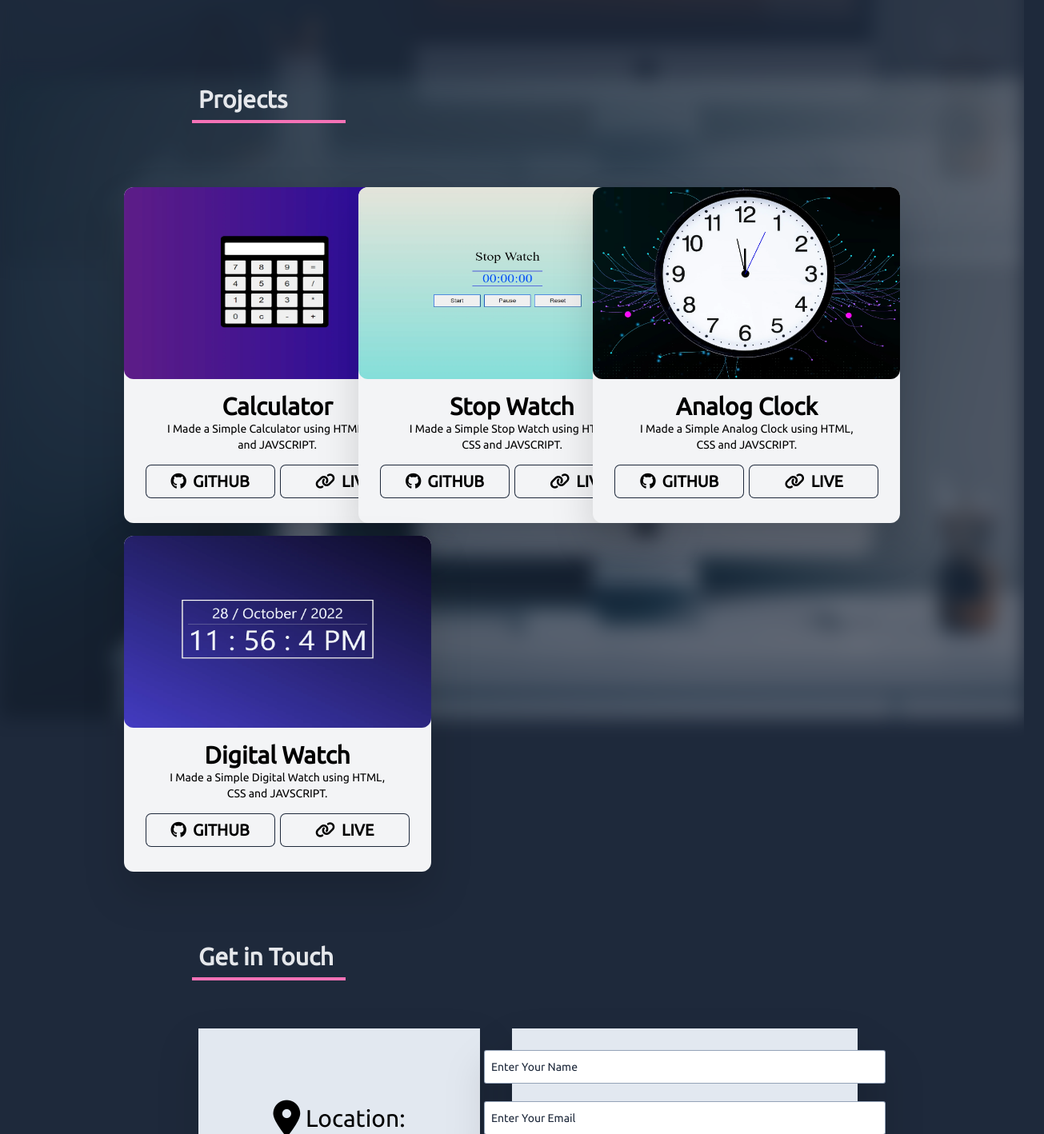
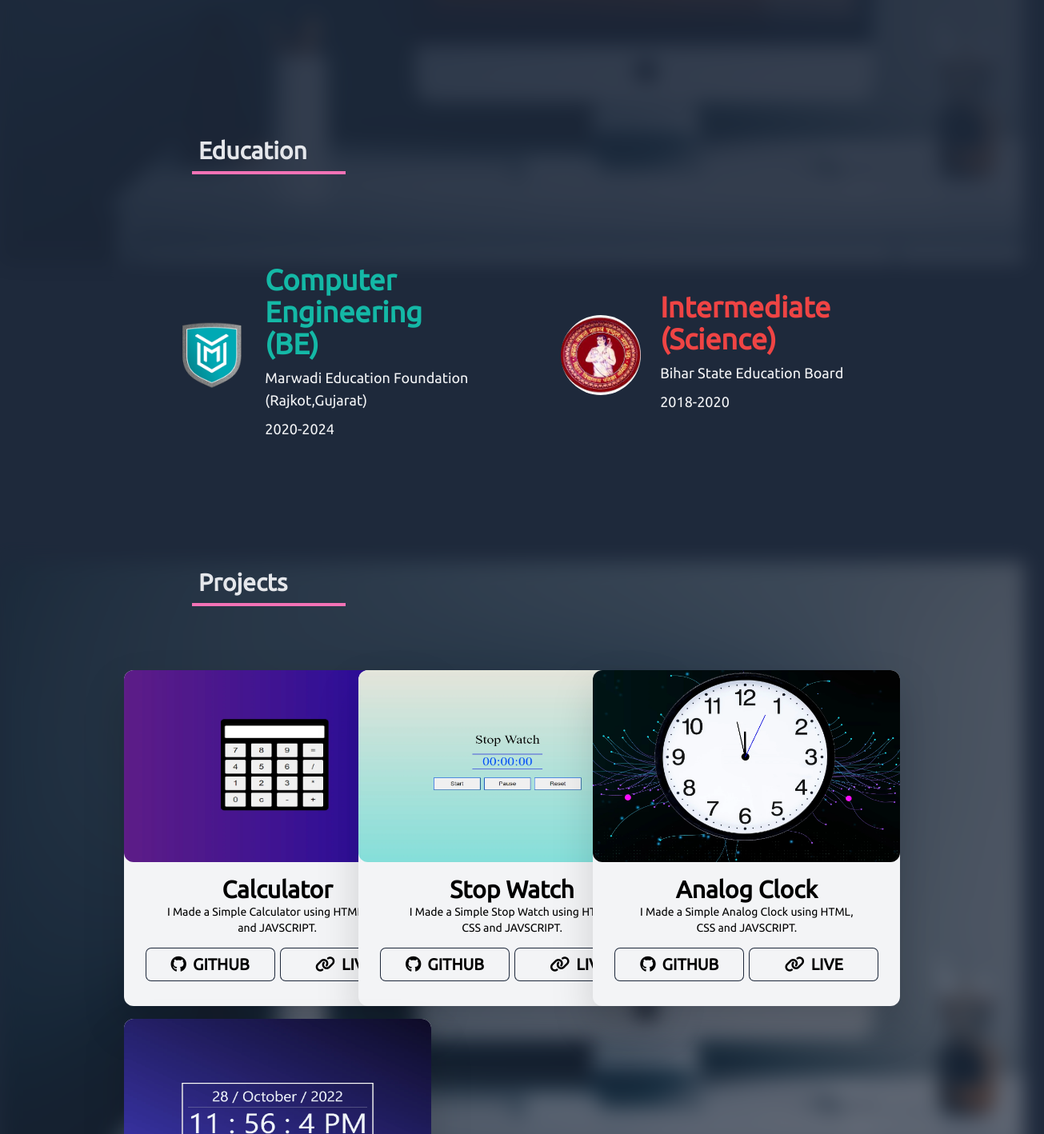
Before and after one commit to pankajktech/Portfolio, a website built with Vite: page index.html in a window 1280 px wide. Shown: the part 1382-2800 px from the top of the page at 80% size, 1305 px wide, since content can reach past the window. Built offline with nearby package versions, Linux system fonts and the light colour scheme.

Commit message:
Added Education Section

```diff
--- a/index.html
+++ b/index.html
@@ -24,12 +24,15 @@
         </div>
 
         <ul
-            class="duration-300 ease-in-out flex flex-col md:flex-row items-center xl:mr-8 xl:text-lg absolute md:static md:h-auto w-full md:w-auto left-0 top-[-100%] bg-slate-900 lg:bg-transparent">
+            class="duration-300 ease-in-out flex flex-col md:flex-row items-center xl:mr-8 xl:text-lg absolute md:static md:h-auto w-full md:w-auto left-0 top-[-100%] bg-slate-900 lg:bg-transparent uppercase">
             <li class="m-4 lg:mx-8 my-4 md:my-0 hover:text-blue-300">
                 <a href="#">Home</a>
             </li>
             <li class="m-4 lg:mx-8 my-4 md:my-0 hover:text-blue-300">
                 <a href="#skills">Skills</a>
+            </li>
+            <li class="m-4 lg:mx-8 my-4 md:my-0 hover:text-blue-300">
+                <a href="#education">Education</a>
             </li>
             <li class="m-4 lg:mx-8 my-4 md:my-0 hover:text-blue-300">
                 <a href="#projects">Projects</a>
@@ -47,17 +50,18 @@
 
     <!-- About Section -->
 
-    <div class="before:bg-[url(src/img/home.jpeg)] before:-z-10 before:absolute before:w-[100%] before:h-[100%]  before:bg-cover before:bg-center before:bg-no-repeat before:opacity-30 before:blur">
-        <div class=" flex justify-center items-center flex-col md:flex-row-reverse xl:min-h-screen md:mx-20 xl:mx-52 text-slate-100">
+    <div
+        class="before:bg-[url(src/img/home.jpeg)] before:-z-10 before:absolute before:w-[100%] before:h-[100%]  before:bg-cover before:bg-center before:bg-no-repeat before:opacity-30 before:blur">
+        <div
+            class=" flex justify-center items-center flex-col md:flex-row-reverse xl:min-h-screen md:mx-20 xl:mx-52 text-slate-100">
 
             <img src="./src/./img/pankaj.webp" alt="Pankaj Kumar" class="xl:h-[480px] h-52 my-1 ">
             <div class="flex flex-col justify-center items-center p-6 md:p-10 lg:p-0 ">
 
 
-                <h1 class="text-2xl xl:text-4xl font-bold font-[cursive]">Hi, It's Me</h1>
+                <h1 class="text-2xl xl:text-4xl font-bold font-[cursive] text-left">Hi, It's Me</h1>
 
-                <h1
-                    class="writer writer-text text-4xl xl:text-6xl font-extrabold my-1 lg:my-3 drop-shadow-lg font-[Playfair Display]">
+                <h1 class="text-pink-500 text-4xl xl:text-6xl font-extrabold my-1 lg:my-3">
                     PANKAJ KUMAR</h1>
 
                 <h2 class="text-xl lg:text-3xl font-bold mt-1 font-[cursive]">Web Developer, Programmer</h2>
@@ -89,9 +93,11 @@
 
     <!-- Skills -->
 
-    <div class="mt-10 before:bg-[url(src/img/home.jpeg)] before:-z-10 before:absolute before:w-[100%] before:h-[100%]  before:bg-cover before:bg-center before:bg-no-repeat before:opacity-10 before:blur-md">
-        <h1 class="text-xl xl:text-3xl font-bold text-center lg:text-left lg:ml-60 text-gray-200 p-2 border-b-4 border-b-pink-400 w-48 mx-auto"
-            id="skills">Tech
+    <div class="mt-10 before:bg-[url(src/img/home.jpeg)] before:-z-10 before:absolute before:w-[100%] before:h-[100%]  before:bg-cover before:bg-center before:bg-no-repeat before:opacity-10 before:blur-md"
+        id="skills">
+        <h1
+            class="text-xl xl:text-3xl font-bold text-center lg:text-left lg:ml-60 text-gray-200 p-2 border-b-4 border-b-pink-400 w-48 mx-auto">
+            Tech
             Stack</h1>
         <div class="grid lg:grid-cols-5 md:grid-cols-3 grid-cols-2  mt-20 mx-2 lg:mx-52">
             <div class=" flex justify-center items-center m-2 my-6 lg:my-10">
@@ -127,7 +133,7 @@
             <div class=" flex justify-center items-center m-2 my-6 lg:my-10">
 
                 <img src="https://cdn.jsdelivr.net/gh/devicons/devicon/icons/github/github-original.svg"
-                    class=" p-1 h-20 md:h-24 hover:shadow-2xl hover:shadow-gray-200" />
+                    class="p-1 h-20 md:h-24 hover:shadow-2xl hover:shadow-gray-200" />
             </div>
             <div class=" flex justify-center items-center m-2 my-6 lg:my-10">
 
@@ -156,12 +162,99 @@
         </div>
     </div>
 
+    <!-- Education Section -->
 
+    <div class="flex flex-col lg:flex-row">
+
+        <!-- <div class="text-slate-100 py-12">
+            <div class="max-w-screen-lg mx-auto px-4 sm:px-6 lg:px-8">
+                <h1 class="text-xl xl:text-3xl font-bold text-center lg:text-left lg:ml-60 text-gray-200 p-2 border-b-4 border-b-pink-400 w-48 mx-auto my-24"
+                    id="projects">Experience
+                </h1>
+                <div class="space-y-12 mx-2 lg:mx-52">
+                    <div class="flex items-center space-x-4">
+                        <div class="flex-shrink-0">
+                            <span
+                                class="inline-flex items-center justify-center h-12 w-12 rounded-full bg-blue-500 text-white font-bold text-xl">1</span>
+                        </div>
+                        <div>
+                            <h3 class="text-lg font-bold leading-tight ">Job Title 1</h3>
+                            <p class="">Company Name 1 | Location | Start Date - End Date</p>
+                            <ul class="list-disc list-inside">
+                                <li>Responsibility 1</li>
+                                <li>Responsibility 2</li>
+                                <li>Responsibility 3</li>
+                            </ul>
+                        </div>
+                    </div>
+                    <div class="flex items-center space-x-4">
+                        <div class="flex-shrink-0">
+                            <span
+                                class="inline-flex items-center justify-center h-12 w-12 rounded-full bg-blue-500 text-white font-bold text-xl">2</span>
+                        </div>
+                        <div>
+                            <h3 class="text-lg font-bold leading-tight">Job Title 2</h3>
+                            <p class="">Company Name 2 | Location | Start Date - End Date</p>
+                            <ul class="list-disc list-inside">
+                                <li>Responsibility 1</li>
+                                <li>Responsibility 2</li>
+                                <li>Responsibility 3</li>
+                            </ul>
+                        </div>
+                    </div>
+                </div>
+            </div>
+        </div> -->
+
+
+        <div class=" py-12 text-gray-100" id="education">
+            <div class="mx-auto">
+                <h1 class="text-xl xl:text-3xl font-bold text-center lg:text-left lg:ml-60 text-gray-200 p-2 border-b-4 border-b-pink-400 w-48 mx-auto my-24"
+                    id="projects">Education
+                </h1>
+                <div class=" mx-2 lg:mx-52 flex flex-col lg:flex-row">
+                    <div class="flex items-center p-4 mb-10 lg:mb-0 lg:mr-20">
+                        <div
+                            class="inline-flex items-center justify-center h-20 w-20 lg:w-36 lg:h-36 bg-transparent mr-6 cursor-pointer">
+                            <a href="https://www.marwadiuniversity.ac.in/">
+                                <img src="./src/img/mu.png">
+                            </a>
+                        </div>
+                        <div>
+                            <h3 class=" text-teal-500 text-lg lg:text-4xl font-bold leading-tight">Computer Engineering
+                                (BE)</h3>
+                            <p class="my-2 lg:text-lg">Marwadi Education Foundation (Rajkot,Gujarat)</p>
+                            <p class="my-2 lg:text-lg">2020-2024</p>
+                            <!-- <p class="my-2 lg:text-lg">CGP: 7.0</p> -->
+                        </div>
+                    </div>
+                    <div class="flex items-center p-4">
+                        <div
+                            class="inline-flex items-center justify-center h-20 w-20 lg:w-36 lg:h-36 bg-transparent mr-6 cursor-pointer">
+                            <a href="https://secondary.biharboardonline.com/">
+                                <img src="./src/img/bseb.jpeg" class="rounded-full">
+                            </a>
+                        </div>
+                        <div>
+                            <h3 class=" text-red-500 text-lg lg:text-4xl font-bold leading-tight">Intermediate (Science)
+                            </h3>
+                            <p class="my-2 lg:text-lg">Bihar State Education Board</p>
+                            <p class="my-2 lg:text-lg">2018-2020</p>
+                            <!-- <p class="my-2 lg:text-lg">CGP: 7.0</p> -->
+                        </div>
+                    </div>
+                </div>
+            </div>
+        </div>
+    </div>
     <!-- Projects Section -->
 
-    <div class="my-20 before:bg-[url(src/img/home.jpeg)] before:-z-10 before:absolute before:w-[100%] before:h-[100%]  before:bg-cover before:bg-center before:bg-no-repeat before:opacity-30 before:blur-md">
-        <h1 class="text-xl xl:text-3xl font-bold text-center lg:text-left lg:ml-60 text-gray-200 p-2 border-b-4 border-b-pink-400 w-48 mx-auto "
-            id="projects">Projects
+    <div class="my-20 before:bg-[url(src/img/home.jpeg)] before:-z-10 before:absolute before:w-[100%] before:h-[100%]  before:bg-cover before:bg-center before:bg-no-repeat before:opacity-30 before:blur-md"
+        >
+
+        <h1
+            class="text-xl xl:text-3xl font-bold text-center lg:text-left lg:ml-60 text-gray-200 p-2 border-b-4 border-b-pink-400 w-48 mx-auto " id="projects">
+            Projects
         </h1>
         <div class="my-20  grid xl:grid-cols-3 xl:grid-rows-2 md:grid-cols-2 gap-4 place-items-center lg:mx-52 ">
 
@@ -265,9 +358,9 @@
 
 
     <!-- Contact section -->
-    <div class="">
-        <h1 class="text-xl xl:text-3xl font-bold text-center lg:text-left lg:ml-60 text-gray-200 p-2 border-b-4 border-b-pink-400 w-48 mx-auto"
-            id="contact">
+    <div class="" id="contact">
+        <h1
+            class="text-xl xl:text-3xl font-bold text-center lg:text-left lg:ml-60 text-gray-200 border-b-4 border-b-pink-400 w-48 mx-auto">
             Get in Touch</h1>
         <div class="flex flex-col md:flex-row justify-center items-center my-10 lg:mx-52">
             <div
@@ -337,8 +430,7 @@
 
     <!-- Footer Section -->
 
-    <footer
-        class="text-center bg-slate-900 text-white xl:text-lg p-3 min-w-full">
+    <footer class="text-center bg-slate-900 text-white xl:text-lg p-3 min-w-full">
         <p class=" text-xl"> Made in &hearts; with Pankaj Kumar</p>
     </footer>
 
```
Also changed, not shown: src/img/bseb.jpeg (added), src/img/home.svg (deleted), src/img/mu.png (added), src/img/project/airbuds.webp (deleted), src/img/project/gym.webp (deleted), src/input.css (line endings or trailing spaces).
